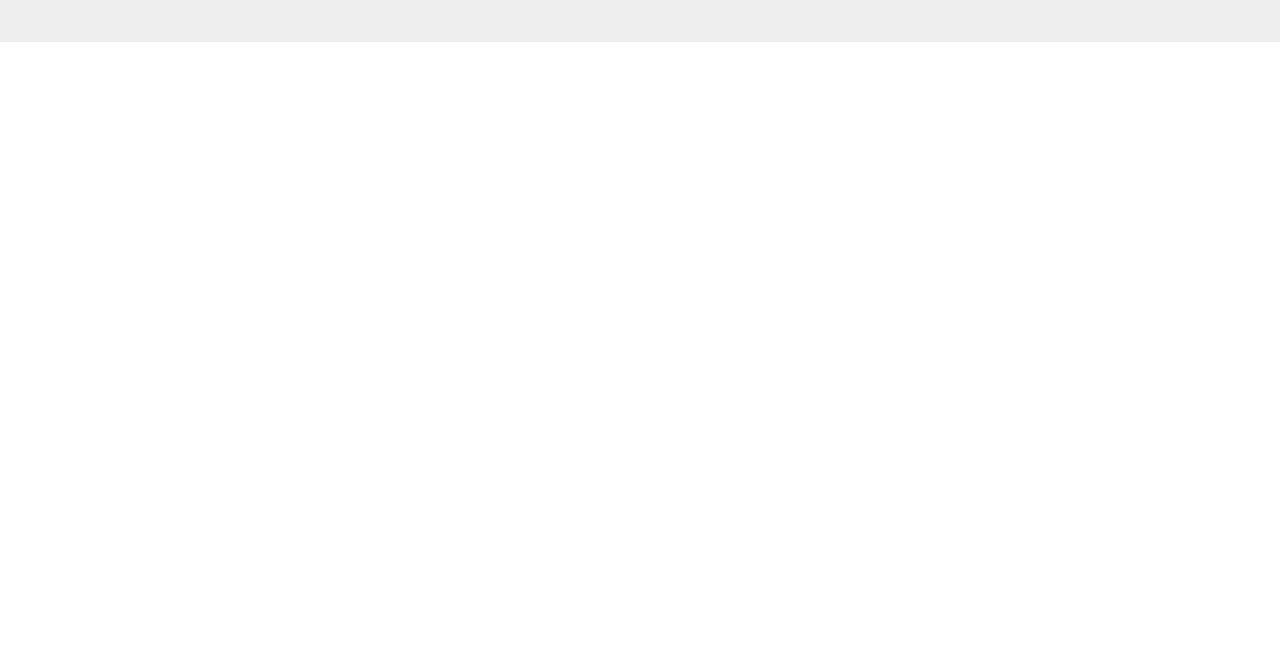
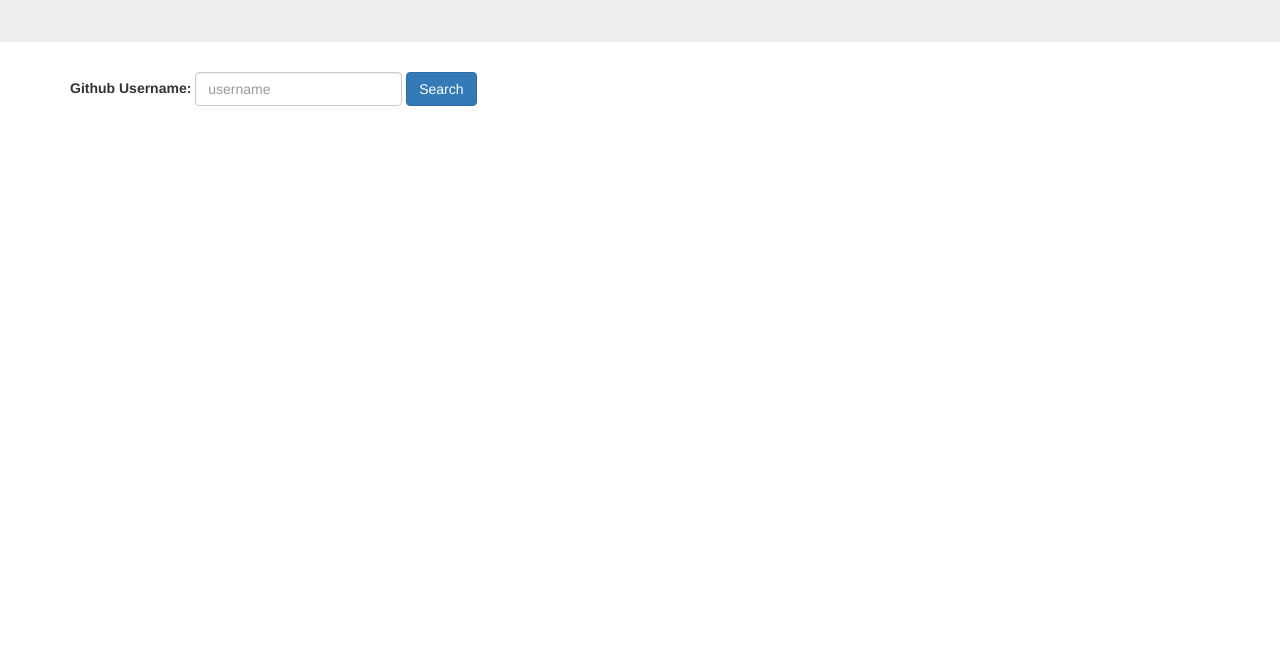
Before and after one commit to petersoleeh/Githubprofile-lookup, a website: page index.html in a window 1280 px wide. Shown: the part 153-800 px from the top of the page. Drawn offline with Linux system fonts and the light colour scheme.

Commit message:
input form creating the input for username and search button

```diff
--- a/index.html
+++ b/index.html
@@ -5,10 +5,20 @@
 	<title>Githubprofile Lookup</title>
 </head>
 <body>
-<div class="jumbotron">
-<h1>Githubprofile Lookup</h1>
+	<div class="jumbotron">
+		<h1>Githubprofile Lookup</h1>
+	</div>
+	<div class="container">
+		<form action="" id="githubname" class="form-inline">
+		<div class="form-group">
+			<label for="Github username">Github Username:</label>
+			<input type="text" id="github-username" class="form-control" placeholder="username">
+		</div>
+		<button class="btn btn-primary" type="submit">Search</button>
+		</form>
+
 </div>
-
+</div>
 
 
 
```
